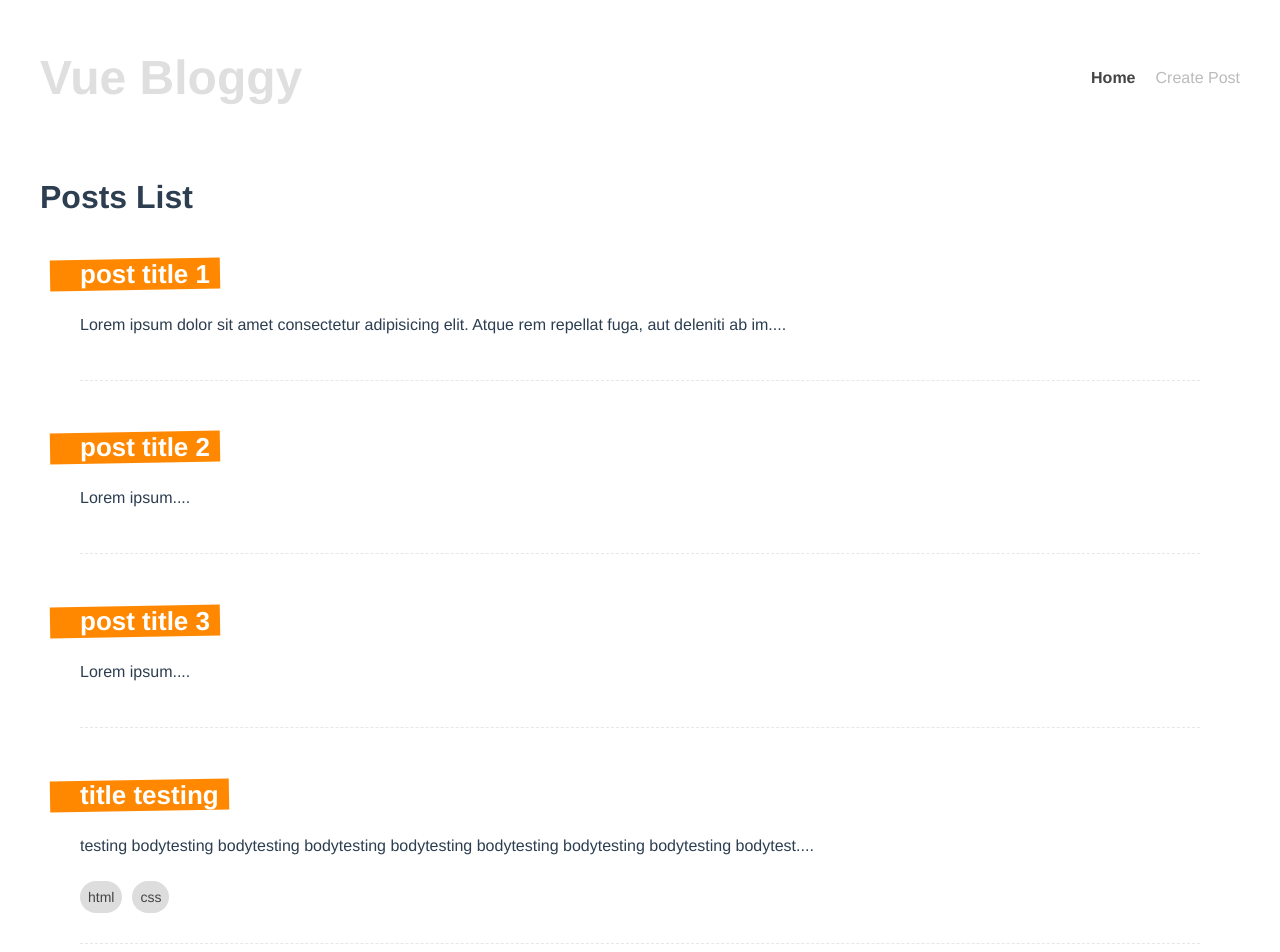
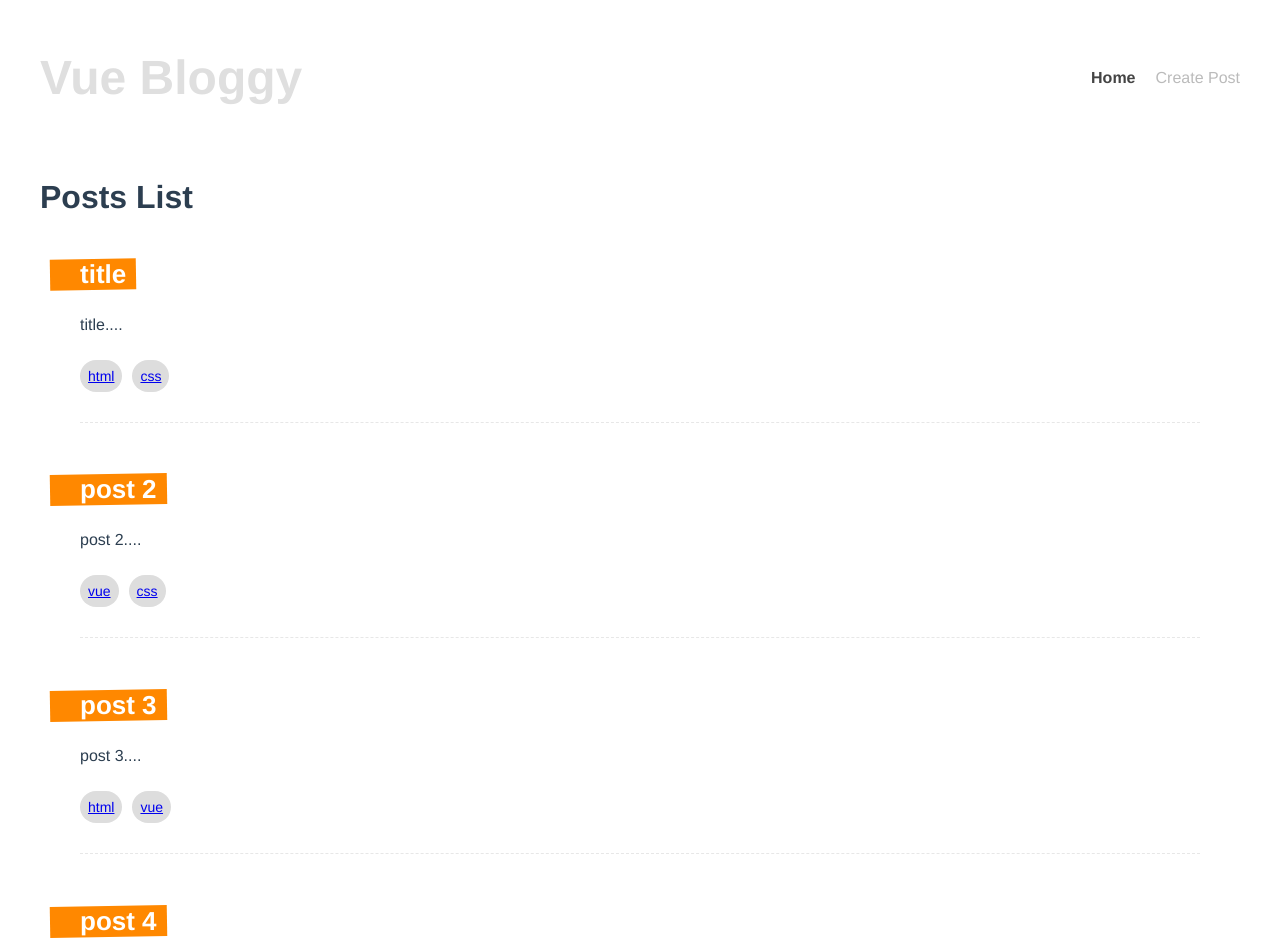
Before and after one commit to Oakekywe/Composition-Api-Testing, a Vue app: page / in a window 1280 px wide. Shown: the top 952 px of the page. Built offline with nearby package versions, Linux system fonts and the light colour scheme; data requests are answered from the project's data file.

Commit message:
creating a tag route

```diff
--- a/database/db.json
+++ b/database/db.json
@@ -1,36 +1,39 @@
 {
   "posts": [
     {
-      "title": "post title 1",
-      "body": "Lorem ipsum dolor sit amet consectetur adipisicing elit. Atque rem repellat fuga, aut deleniti ab impedit hic minus blanditiis, provident possimus mollitia, labore in. Laudantium alias quidem et rem repudiandae?",
-      "id": 1
-    },
-    {
-      "title": "post title 2",
-      "body": "Lorem ipsum",
-      "id": 2
-    },
-    {
-      "title": "post title 3",
-      "body": "Lorem ipsum",
-      "id": 3
-    },
-    {
-      "title": "title testing",
-      "body": "testing bodytesting bodytesting bodytesting bodytesting bodytesting bodytesting bodytesting bodytesting bodytesting body",
+      "title": "title",
+      "body": "title",
       "tags": [
         "html",
         "css"
       ],
-      "id": 4
+      "id": 1
     },
     {
-      "title": "testing hi 1",
-      "body": "testing hi 1testing hi 1testing hi 1testing hi 1testing hi 1testing hi 1testing hi 1",
+      "title": "post 2",
+      "body": "post 2",
       "tags": [
-        "vuejs"
+        "vue",
+        "css"
       ],
-      "id": 5
+      "id": 2
+    },
+    {
+      "title": "post 3",
+      "body": "post 3",
+      "tags": [
+        "html",
+        "vue"
+      ],
+      "id": 3
+    },
+    {
+      "title": "post 4",
+      "body": "post 4",
+      "tags": [
+        "laravel"
+      ],
+      "id": 4
     }
   ]
 }
--- a/src/components/SinglePost.vue
+++ b/src/components/SinglePost.vue
@@ -5,7 +5,7 @@
         </router-link>
         <p>{{cutPostBody}}</p>
         <div v-for="tag in post.tags" :key="tag" class="pill">
-            {{tag}}
+            <router-link :to="{name:'Tag', params:{tag}}">{{tag}}</router-link>
         </div>
     </div>
 </template>
--- a/src/router/index.js
+++ b/src/router/index.js
@@ -2,6 +2,7 @@
 import HomeView from '../views/HomeView.vue'
 import Detail from '../views/DetailPost.vue'
 import Create from '../views/Create.vue'
+import Tag from '../views/Tag.vue'
 
 const routes = [
   {
@@ -19,6 +20,12 @@
     path: '/create',
     name: 'Create',
     component: Create
+  },
+  {
+    path: '/tags/:tag',
+    name: 'Tag',
+    component: Tag,
+    props: true
   }
 ]
 
--- /dev/null
+++ b/src/views/Tag.vue
@@ -0,0 +1,33 @@
+<template>
+<div v-if="error">{{error}}</div>
+  <div v-if="posts.length">
+    <PostsList :posts="filteredPosts"></PostsList>
+  </div>
+  <div v-else>
+      loading...
+  </div>
+</template>
+
+<script>
+import { computed } from '@vue/runtime-core';
+import PostsList from '../components/PostsList'
+import getPosts from "../composables/getPosts"
+export default {
+  components: { PostsList },
+    props:["tag"],
+    setup(props){
+        let {posts,error,load}= getPosts();
+        load();
+        let filteredPosts= computed(()=>{
+            return posts.value.filter((post)=>{
+                return post.tags.includes(props.tag)
+            })
+        })
+        return{posts,error,filteredPosts}
+    }
+}
+</script>
+
+<style>
+
+</style>
```
